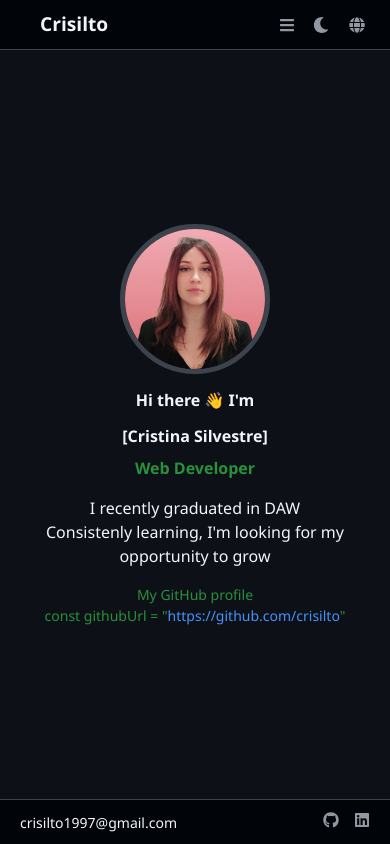
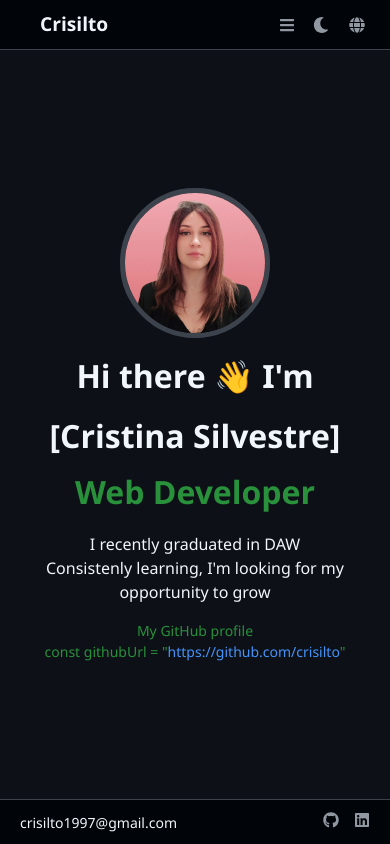
Before and after one commit to crisilto/portfolio, a React (Vite) app: page / in a window 390 px wide. Built offline with nearby package versions, Linux system fonts and the light colour scheme.

Commit message:
Fix Home's title size

```diff
--- a/src/styles/Home.css
+++ b/src/styles/Home.css
@@ -77,7 +77,7 @@
   .home-title,
   .home-name,
   .home-role {
-    font-size: var(--font-size-md);
+    font-size: var(--font-size-xxl);
   }
 
   .home-links {
```
